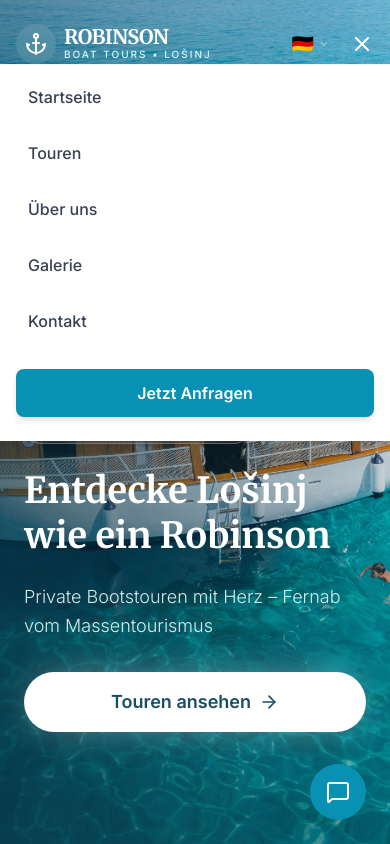
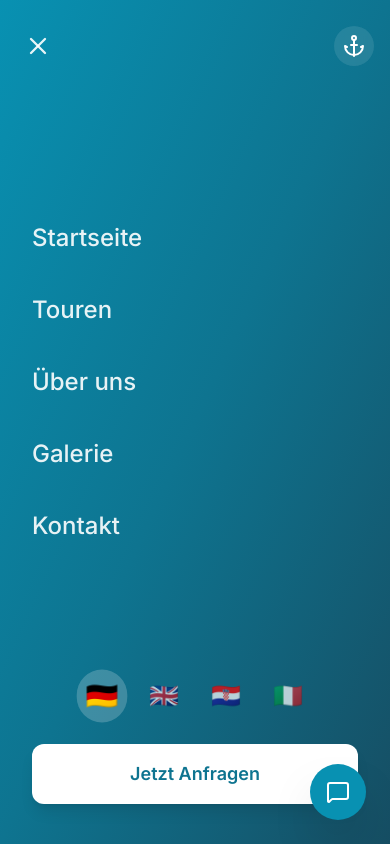
Before and after one commit to NavidFehren/robinson-website, a React (Vite) app: page / in a window 390 px wide. Both pictures are taken after a click on the button 362 px from the left and 44 px from the top of the page. Shown: the top 844 px of the page. Built offline with nearby package versions, Linux system fonts and the light colour scheme.

Commit message:
Add mobile menu animation and enhance header component

```diff
--- a/components/Header.tsx
+++ b/components/Header.tsx
@@ -1,5 +1,5 @@
 import React, { useState, useEffect, useRef } from 'react';
-import { Menu, X, Anchor, Phone, ChevronDown } from 'lucide-react';
+import { X, Anchor, Phone, ChevronDown } from 'lucide-react';
 import { Language, Content } from '../types';
 
 const FLAGS: Record<Language, { emoji: string; label: string }> = {
@@ -60,6 +60,7 @@ const Header: React.FC<HeaderProps> = ({ lang, setLang, content }) => {
     : `cursor-pointer transition-colors font-medium ${scrolled ? 'text-gray-700 hover:text-sea-600' : 'text-white/90 hover:text-white'}`;
 
   return (
+    <>
     <header className={`fixed top-0 w-full z-50 transition-all duration-300 ${scrolled ? 'bg-white/95 backdrop-blur-md shadow-md py-2' : 'bg-transparent py-6'}`}>
       <div className="max-w-7xl mx-auto px-4 sm:px-6 lg:px-8">
         <div className="flex justify-between items-center">
@@ -160,29 +161,92 @@ const Header: React.FC<HeaderProps> = ({ lang, setLang, content }) => {
                 </div>
               )}
             </div>
-            <button onClick={() => setIsMenuOpen(!isMenuOpen)} className={`${scrolled ? 'text-gray-600' : 'text-white'} hover:opacity-80`}>
-              {isMenuOpen ? <X className="h-6 w-6" /> : <Menu className="h-6 w-6" />}
+            <button
+              onClick={() => setIsMenuOpen(!isMenuOpen)}
+              className={`relative w-6 h-6 ${scrolled ? 'text-gray-600' : 'text-white'}`}
+              aria-label={isMenuOpen ? 'Close menu' : 'Open menu'}
+            >
+              <span className={`block absolute h-0.5 w-6 bg-current transform transition-all duration-300 ${isMenuOpen ? 'rotate-45 top-[11px]' : 'top-1'}`} />
+              <span className={`block absolute h-0.5 w-6 bg-current top-[11px] transition-opacity duration-300 ${isMenuOpen ? 'opacity-0' : ''}`} />
+              <span className={`block absolute h-0.5 w-6 bg-current transform transition-all duration-300 ${isMenuOpen ? '-rotate-45 top-[11px]' : 'top-[19px]'}`} />
             </button>
           </div>
         </div>
       </div>
+    </header>
 
-      {/* Mobile Menu */}
-      {isMenuOpen && (
-        <div className="md:hidden bg-white border-t border-gray-100 absolute w-full shadow-xl">
-          <div className="px-4 pt-2 pb-6 space-y-2">
-            <button onClick={() => handleNav('home')} className={navClass(true)}>{content.home}</button>
-            <button onClick={() => handleNav('tours')} className={navClass(true)}>{content.tours}</button>
-            <button onClick={() => handleNav('about')} className={navClass(true)}>{content.about}</button>
-            <button onClick={() => handleNav('gallery')} className={navClass(true)}>{content.gallery}</button>
-            <button onClick={() => handleNav('contact')} className={navClass(true)}>{content.contact}</button>
-            <div className="pt-4">
-               <button onClick={() => handleNav('contact')} className="w-full bg-sea-600 text-white py-3 rounded-lg font-bold shadow-md">{content.bookNow}</button>
+    {/* Mobile Menu - Full Screen Overlay (outside header for correct fixed positioning) */}
+    {isMenuOpen && (
+        <div className="md:hidden fixed inset-0 z-50">
+          {/* Menu with gradient background - slides in together */}
+          <div className="h-full flex flex-col menu-slide-in bg-gradient-to-br from-sea-600 via-sea-700 to-sea-900">
+            {/* Header with close button and logo */}
+            <div className="flex justify-between items-center px-4 py-6">
+              <button
+                onClick={() => setIsMenuOpen(false)}
+                className="text-white/90 hover:text-white transition-colors p-2"
+                aria-label="Close menu"
+              >
+                <X className="h-7 w-7" />
+              </button>
+              <div className="flex items-center">
+                <div className="p-2 rounded-full bg-white/10 text-white backdrop-blur-sm">
+                  <Anchor className="h-6 w-6" />
+                </div>
+              </div>
+            </div>
+
+            {/* Navigation items */}
+            <nav className="flex-1 flex flex-col justify-center px-8 space-y-2">
+              {[
+                { id: 'home', label: content.home },
+                { id: 'tours', label: content.tours },
+                { id: 'about', label: content.about },
+                { id: 'gallery', label: content.gallery },
+                { id: 'contact', label: content.contact },
+              ].map((item) => (
+                <button
+                  key={item.id}
+                  onClick={() => handleNav(item.id)}
+                  className="text-2xl font-medium text-white/90 hover:text-white py-4 text-left transition-all duration-200 hover:translate-x-2"
+                >
+                  {item.label}
+                </button>
+              ))}
+            </nav>
+
+            {/* Bottom section: Language selector + CTA */}
+            <div className="px-8 pb-10 space-y-6">
+              {/* Language flags */}
+              <div className="flex justify-center gap-4">
+                {LANGUAGE_ORDER.map((l) => (
+                  <button
+                    key={l}
+                    onClick={() => { setLang(l); }}
+                    className={`text-2xl p-2 rounded-full transition-all ${
+                      lang === l
+                        ? 'bg-white/20 scale-110'
+                        : 'opacity-70 hover:opacity-100 hover:bg-white/10'
+                    }`}
+                    aria-label={FLAGS[l].label}
+                  >
+                    {FLAGS[l].emoji}
+                  </button>
+                ))}
+              </div>
+
+              {/* CTA Button */}
+              <button
+                onClick={() => handleNav('contact')}
+                className="w-full bg-white text-sea-700 py-4 rounded-xl font-bold text-lg shadow-lg hover:bg-sea-50 transition-colors"
+              >
+                {content.bookNow}
+              </button>
             </div>
           </div>
         </div>
       )}
-    </header>
+    </>
   );
 };
 
--- a/index.html
+++ b/index.html
@@ -70,6 +70,14 @@
       .wave-animation-fast {
         animation: wave 18s linear infinite;
       }
+      /* Mobile menu animation */
+      @keyframes slideIn {
+        from { transform: translateX(100%); }
+        to { transform: translateX(0); }
+      }
+      .menu-slide-in {
+        animation: slideIn 0.3s ease-out forwards;
+      }
     </style>
   <script type="importmap">
 {
```
